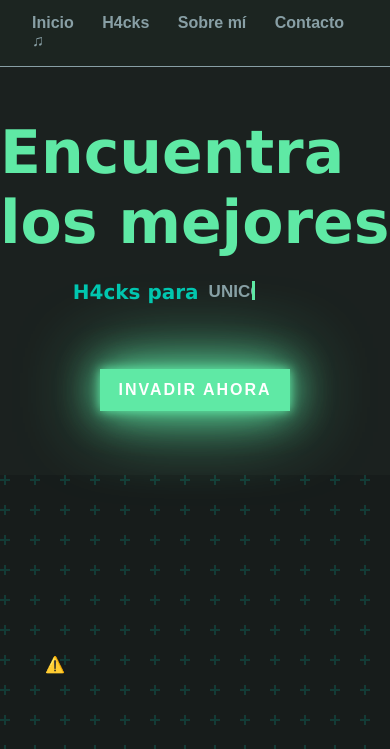
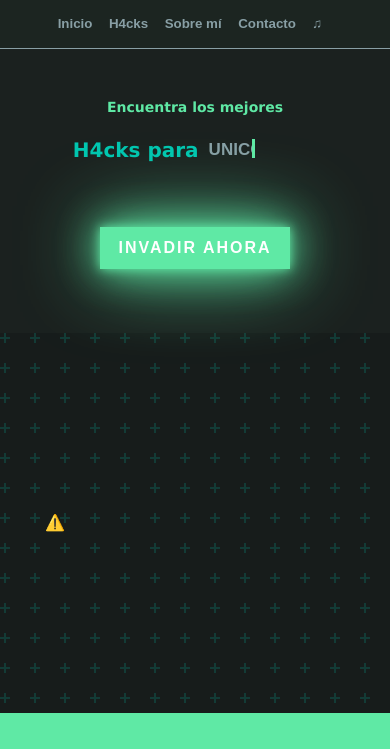
Before and after one commit to renatopuente/unih4cks, a plain HTML site: page index.html in a window 390 px wide. Shown: the part 95-844 px from the top of the page. Drawn offline with nearby package versions, Linux system fonts and the light colour scheme; no server answers.

Commit message:
Update estilos.css

```diff
--- a/estilos.css
+++ b/estilos.css
@@ -28,7 +28,7 @@ header {
 
 nav a {
     font-weight: 700;
-    padding-right: 16px;
+    padding-right: 12px;
 }
 
 nav a:hover {
@@ -328,10 +328,10 @@ footer {
 
 
 /* ------------------------ */
-/*MEDIAQERY de 400px o menos*/
+/*MEDIAQERY de 440px o menos*/
 /* ------------------------ */
 
-@media (max-width: 400px) {
+@media (max-width: 440px) {
     body {
         display: flex;
         flex-direction: column;
@@ -350,18 +350,19 @@ footer {
     nav {
         padding-top: 16px;
         padding-bottom: 16px;
-        padding-left: 8px;
+        padding-left: 2px;
     }
 
     nav a{
         padding-top: 16px;
         padding-bottom: 16px;
-        padding-left: 8px;
+        padding-left: 0px;
+        font-size: smaller;
     }
 
     .textohero span {
         display: flex;
-        font-size: 60px;
+        font-size: 14px;
         font-weight: 700;
         align-items: center;
         justify-content: center;
```
